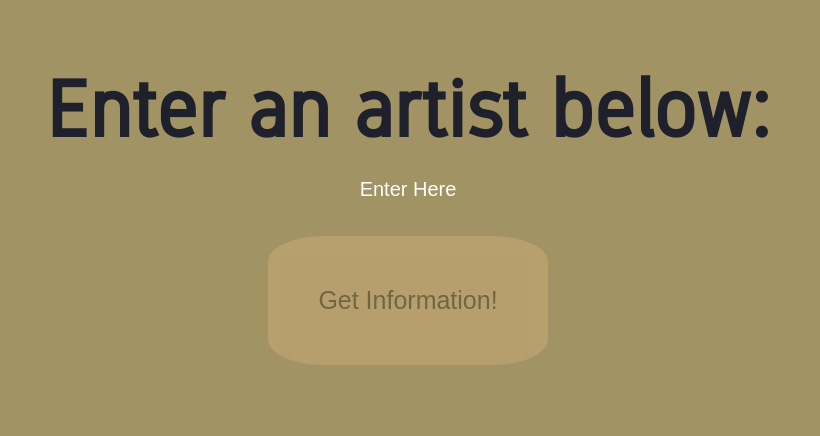
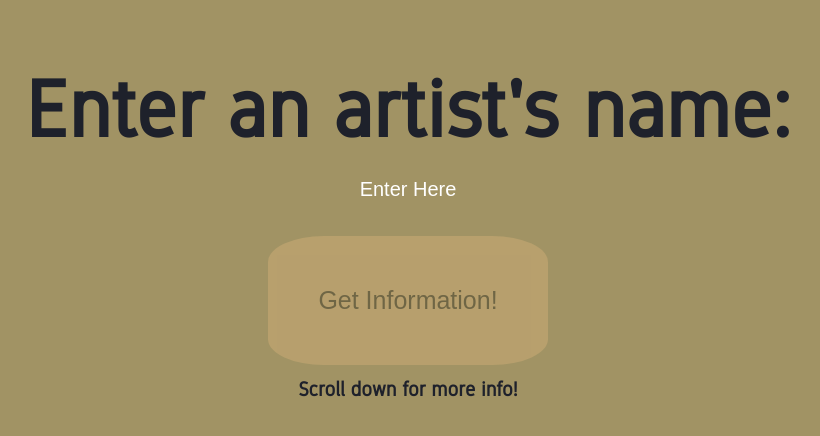
Before and after one commit to diegolanz/Spotify-API-Artist-Explorer, a plain HTML site: page index.html in a window 1280 px wide. Shown: the top 436 px of the page, without its empty margins (232-1052 px from the left). Drawn offline with Linux system fonts and the light colour scheme.

Commit message:
added text to notify user on how to see information

```diff
--- a/index.html
+++ b/index.html
@@ -8,10 +8,11 @@
 </head>
 <body>
     <div class="input-area">
-        <h2 id="welcome-text">Enter an artist below:</h2>
+        <h2 id="welcome-text">Enter an artist's name:</h2>
 
         <input type="text" id="artist-text" placeholder="Enter Here">
         <button id="get-artist-button">Get Information!</button>
+        <h2 id="scroll-text">Scroll down for more info!</h2>
     </div>
     <p id="artist-result"></p>
     <div class="top-tracks-section">
--- a/scripts/main.js
+++ b/scripts/main.js
@@ -1,6 +1,6 @@
 async function getArtistBox () {// Get the name of the artist from the input text box
     var boxText = document.getElementById("artist-text");
-    var textValue = boxText.value;
+    var textValue = boxText.value
     return textValue;
 }
 
--- a/style.css
+++ b/style.css
@@ -64,7 +64,7 @@ body {
   cursor:pointer;
   opacity:100%;
 }
-.input-area h2{
+#welcome-text{
   width:100%;
   display:flex;
   color:#1e212b;
@@ -72,7 +72,16 @@ body {
   margin-bottom:1%;
   margin-top:5%;
   font-size:80px;
+}
 
+#scroll-text{
+  width:100%;
+  display:flex;
+  color:#1e212b;
+  justify-content: center;
+  margin-bottom:1%;
+  margin-top:1%;
+  font-size:20px;
 }
 
 .top-tracks-section{
```
